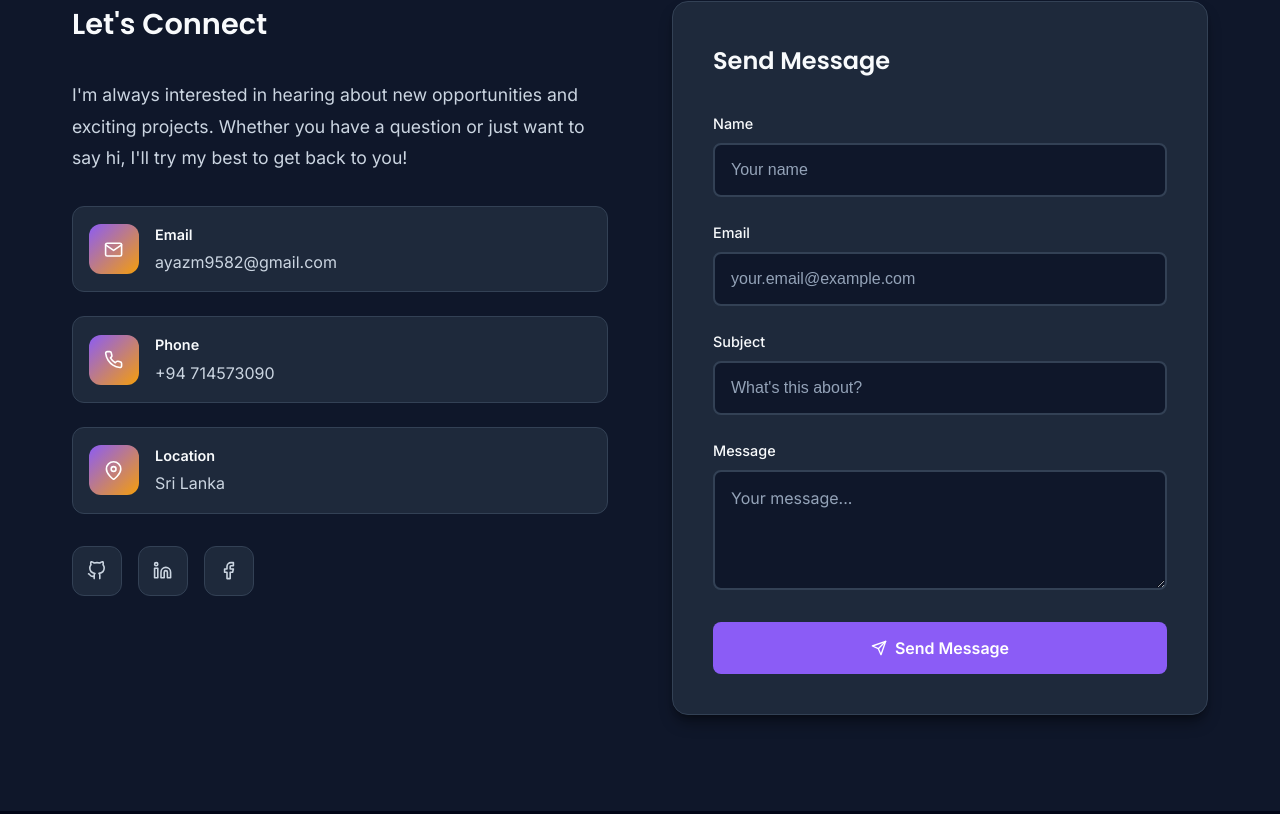
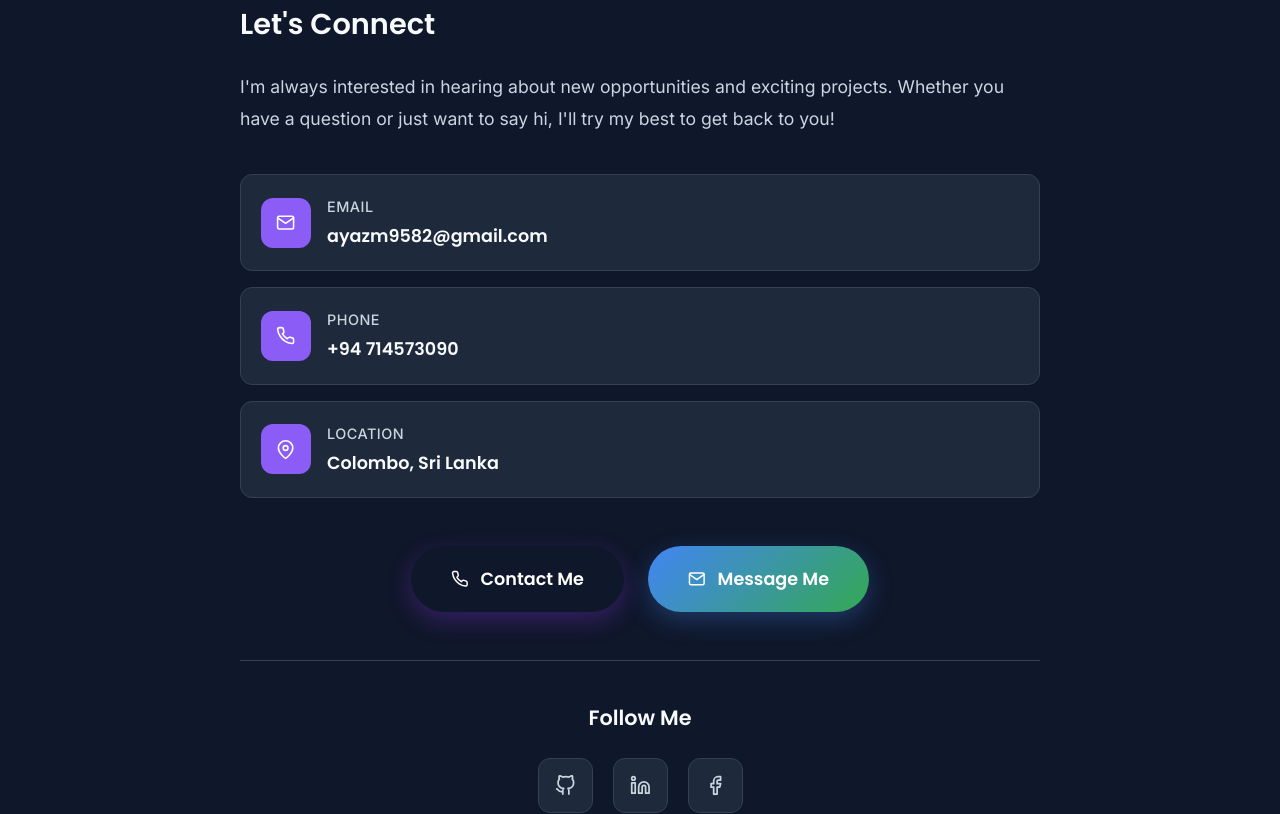
Before and after one commit to Ayazmax/my-portfolio, a React (Create React App) app: page / in a window 1280 px wide. Shown: the part 8687-9501 px from the top of the page. Built offline with nearby package versions, Linux system fonts and the light colour scheme.

Commit message:
added contact me and message me buttons

```diff
--- a/package.json
+++ b/package.json
@@ -3,7 +3,6 @@
   "version": "1.0.0",
   "private": true,
   "dependencies": {
-    "@emailjs/browser": "^4.4.1",
     "@testing-library/jest-dom": "^5.16.4",
     "@testing-library/react": "^13.3.0",
     "@testing-library/user-event": "^13.5.0",
--- a/src/components/Contact.js
+++ b/src/components/Contact.js
@@ -1,10 +1,8 @@
-import React, { useState, useEffect } from 'react';
+import React from 'react';
 import styled from 'styled-components';
 import { motion } from 'framer-motion';
 import { useInView } from 'react-intersection-observer';
-import { FiMail, FiPhone, FiMapPin, FiSend, FiGithub, FiLinkedin, FiFacebook, FiCheck, FiAlertCircle } from 'react-icons/fi';
-import emailjs from '@emailjs/browser';
-import { EMAILJS_CONFIG } from '../config/emailjs';
+import { FiMail, FiPhone, FiMapPin, FiGithub, FiLinkedin, FiFacebook } from 'react-icons/fi';
 
 const ContactSection = styled.section`
   padding: 6rem 0;
@@ -78,41 +76,38 @@ const SectionSubtitle = styled.p`
 `;
 
 const ContactContent = styled.div`
-  display: grid;
-  grid-template-columns: 1fr 1fr;
-  gap: 4rem;
-  align-items: start;
+  display: flex;
+  justify-content: center;
+  max-width: 800px;
+  margin: 0 auto;
 
   @media (max-width: 768px) {
-    grid-template-columns: 1fr;
-    gap: 2rem;
+    max-width: 100%;
   }
 
   @media (max-width: 480px) {
-    gap: 1.5rem;
+    max-width: 100%;
   }
 `;
 
 const ContactInfo = styled(motion.div)`
-  @media (max-width: 768px) {
-    order: 2;
-  }
+  width: 100%;
 `;
 
 const ContactTitle = styled.h3`
   font-size: 1.8rem;
   font-weight: 600;
   color: var(--text-primary);
-  margin-bottom: 2rem;
+  margin-bottom: 1.5rem;
   font-family: 'Poppins', sans-serif;
 
   @media (max-width: 768px) {
     font-size: 1.6rem;
-    margin-bottom: 1.5rem;
+    margin-bottom: 1.25rem;
   }
 
   @media (max-width: 480px) {
-    font-size: 1.4rem;
+    font-size: 1.5rem;
     margin-bottom: 1rem;
   }
 `;
@@ -120,29 +115,29 @@ const ContactTitle = styled.h3`
 const ContactDescription = styled.p`
   color: var(--text-secondary);
   line-height: 1.8;
-  margin-bottom: 2rem;
+  margin-bottom: 2.5rem;
   font-size: 1.1rem;
 
   @media (max-width: 768px) {
     font-size: 1rem;
-    margin-bottom: 1.5rem;
+    margin-bottom: 2rem;
   }
 
   @media (max-width: 480px) {
     font-size: 0.95rem;
-    margin-bottom: 1rem;
+    margin-bottom: 1.5rem;
   }
 `;
 
 const ContactItems = styled.div`
-  display: flex;
-  flex-direction: column;
-  gap: 1.5rem;
-  margin-bottom: 2rem;
+  margin-bottom: 3rem;
+
+  @media (max-width: 768px) {
+    margin-bottom: 2.5rem;
+  }
 
   @media (max-width: 480px) {
-    gap: 1rem;
-    margin-bottom: 1.5rem;
+    margin-bottom: 2rem;
   }
 `;
 
@@ -150,19 +145,30 @@ const ContactItem = styled(motion.div)`
   display: flex;
   align-items: center;
   gap: 1rem;
-  padding: 1rem;
+  padding: 1.25rem;
   background: var(--bg-card);
   border-radius: 12px;
   border: 1px solid var(--border-color);
+  margin-bottom: 1rem;
   transition: all 0.3s ease;
 
   &:hover {
-    transform: translateX(5px);
+    transform: translateY(-2px);
     box-shadow: var(--shadow-md);
+    border-color: var(--primary-color);
+  }
+
+  &:last-child {
+    margin-bottom: 0;
+  }
+
+  @media (max-width: 768px) {
+    padding: 1rem;
+    gap: 0.75rem;
   }
 
   @media (max-width: 480px) {
-    padding: 0.75rem;
+    padding: 0.875rem;
     gap: 0.75rem;
   }
 `;
@@ -171,7 +177,7 @@ const ContactIcon = styled.div`
   width: 50px;
   height: 50px;
   border-radius: 12px;
-  background: linear-gradient(135deg, var(--primary-color), var(--secondary-color));
+  background: var(--primary-color);
   display: flex;
   align-items: center;
   justify-content: center;
@@ -191,10 +197,12 @@ const ContactDetails = styled.div`
 `;
 
 const ContactLabel = styled.div`
-  font-weight: 600;
-  color: var(--text-primary);
+  font-size: 0.9rem;
+  font-weight: 500;
+  color: var(--text-secondary);
   margin-bottom: 0.25rem;
-  font-size: 0.9rem;
+  text-transform: uppercase;
+  letter-spacing: 0.5px;
 
   @media (max-width: 480px) {
     font-size: 0.85rem;
@@ -202,33 +210,185 @@ const ContactLabel = styled.div`
 `;
 
 const ContactValue = styled.div`
-  color: var(--text-secondary);
-  font-size: 1rem;
+  font-size: 1.1rem;
+  font-weight: 600;
+  color: var(--text-primary);
+  font-family: 'Poppins', sans-serif;
+
+  &.clickable {
+    cursor: pointer;
+    transition: color 0.3s ease;
+
+    &:hover {
+      color: var(--primary-color);
+    }
+  }
 
   @media (max-width: 480px) {
-    font-size: 0.9rem;
+    font-size: 1rem;
   }
 `;
 
-const SocialLinks = styled.div`
+const ContactButtonContainer = styled.div`
+  text-align: center;
+  margin: 3rem 0;
   display: flex;
-  gap: 1rem;
+  gap: 1.5rem;
+  justify-content: center;
+  flex-wrap: wrap;
+
+  @media (max-width: 768px) {
+    margin: 2.5rem 0;
+    gap: 1.25rem;
+  }
 
   @media (max-width: 480px) {
-    gap: 0.75rem;
+    margin: 2rem 0;
+    gap: 1rem;
+    flex-direction: column;
+    align-items: center;
   }
 `;
 
-const SocialLink = styled(motion.a)`
-  width: 50px;
-  height: 50px;
+const ContactButton = styled(motion.button)`
+  background: linear-gradient(135deg, var(--accent-primary), var(--accent-secondary));
+  color: white;
+  border: none;
+  padding: 1.25rem 2.5rem;
+  border-radius: 50px;
+  font-size: 1.1rem;
+  font-weight: 600;
+  cursor: pointer;
+  transition: all 0.3s ease;
+  display: flex;
+  align-items: center;
+  gap: 0.75rem;
+  box-shadow: 0 8px 25px rgba(147, 51, 234, 0.3);
+  font-family: 'Poppins', sans-serif;
+  min-width: 180px;
+  justify-content: center;
+
+  &:hover {
+    transform: translateY(-3px);
+    box-shadow: 0 12px 35px rgba(147, 51, 234, 0.4);
+  }
+
+  &:active {
+    transform: translateY(-1px);
+  }
+
+  @media (max-width: 768px) {
+    padding: 1.125rem 2.25rem;
+    font-size: 1rem;
+    min-width: 160px;
+  }
+
+  @media (max-width: 480px) {
+    padding: 1rem 2rem;
+    font-size: 0.95rem;
+    width: 100%;
+    max-width: 280px;
+    min-width: auto;
+  }
+`;
+
+const MessageButton = styled(motion.button)`
+  background: linear-gradient(135deg, #4285f4, #34a853);
+  color: white;
+  border: none;
+  padding: 1.25rem 2.5rem;
+  border-radius: 50px;
+  font-size: 1.1rem;
+  font-weight: 600;
+  cursor: pointer;
+  transition: all 0.3s ease;
+  display: flex;
+  align-items: center;
+  gap: 0.75rem;
+  box-shadow: 0 8px 25px rgba(66, 133, 244, 0.3);
+  font-family: 'Poppins', sans-serif;
+  min-width: 180px;
+  justify-content: center;
+
+  &:hover {
+    transform: translateY(-3px);
+    box-shadow: 0 12px 35px rgba(66, 133, 244, 0.4);
+  }
+
+  &:active {
+    transform: translateY(-1px);
+  }
+
+  @media (max-width: 768px) {
+    padding: 1.125rem 2.25rem;
+    font-size: 1rem;
+    min-width: 160px;
+  }
+
+  @media (max-width: 480px) {
+    padding: 1rem 2rem;
+    font-size: 0.95rem;
+    width: 100%;
+    max-width: 280px;
+    min-width: auto;
+  }
+`;
+
+const SocialLinks = styled(motion.div)`
+  margin-top: 3rem;
+  padding-top: 2.5rem;
+  border-top: 1px solid var(--border-color);
+
+  @media (max-width: 768px) {
+    margin-top: 2.5rem;
+    padding-top: 2rem;
+  }
+
+  @media (max-width: 480px) {
+    margin-top: 2rem;
+    padding-top: 1.5rem;
+  }
+`;
+
+const SocialTitle = styled.h3`
+  font-size: 1.3rem;
+  font-weight: 600;
+  color: var(--text-primary);
+  margin-bottom: 1.5rem;
+  font-family: 'Poppins', sans-serif;
+  text-align: center;
+
+  @media (max-width: 768px) {
+    font-size: 1.2rem;
+    margin-bottom: 1.25rem;
+  }
+
+  @media (max-width: 480px) {
+    font-size: 1.1rem;
+    margin-bottom: 1rem;
+  }
+`;
+
+const SocialIcons = styled.div`
+  display: flex;
+  gap: 1.25rem;
+  justify-content: center;
+
+  @media (max-width: 480px) {
+    gap: 1rem;
+  }
+`;
+
+const SocialIcon = styled(motion.a)`
+  width: 55px;
+  height: 55px;
   border-radius: 12px;
   background: var(--bg-card);
   display: flex;
   align-items: center;
   justify-content: center;
   color: var(--text-secondary);
-  font-size: 1.2rem;
+  font-size: 1.3rem;
   border: 1px solid var(--border-color);
   transition: all 0.3s ease;
 
@@ -236,259 +396,26 @@ const SocialLink = styled(motion.a)`
     background: var(--primary-color);
     color: white;
     transform: translateY(-3px);
+    border-color: var(--primary-color);
   }
 
   @media (max-width: 480px) {
-    width: 45px;
-    height: 45px;
-    font-size: 1.1rem;
+    width: 50px;
+    height: 50px;
+    font-size: 1.2rem;
   }
 `;
 
-const ContactForm = styled(motion.form)`
-  background: var(--bg-card);
-  padding: 2.5rem;
-  border-radius: 16px;
-  box-shadow: var(--shadow-lg);
-  border: 1px solid var(--border-color);
 
-  @media (max-width: 768px) {
-    order: 1;
-    padding: 2rem;
-  }
-
-  @media (max-width: 480px) {
-    padding: 1.5rem;
-  }
-`;
-
-const FormTitle = styled.h3`
-  font-size: 1.5rem;
-  font-weight: 600;
-  color: var(--text-primary);
-  margin-bottom: 2rem;
-  font-family: 'Poppins', sans-serif;
-
-  @media (max-width: 768px) {
-    font-size: 1.3rem;
-    margin-bottom: 1.5rem;
-  }
-
-  @media (max-width: 480px) {
-    font-size: 1.2rem;
-    margin-bottom: 1rem;
-  }
-`;
-
-const FormGroup = styled.div`
-  margin-bottom: 1.5rem;
-
-  @media (max-width: 480px) {
-    margin-bottom: 1rem;
-  }
-`;
-
-const FormLabel = styled.label`
-  display: block;
-  font-weight: 500;
-  color: var(--text-primary);
-  margin-bottom: 0.5rem;
-  font-size: 0.9rem;
-
-  @media (max-width: 480px) {
-    font-size: 0.85rem;
-    margin-bottom: 0.4rem;
-  }
-`;
-
-const FormInput = styled.input`
-  width: 100%;
-  padding: 1rem;
-  border: 2px solid var(--border-color);
-  border-radius: 8px;
-  font-size: 1rem;
-  transition: all 0.3s ease;
-  background: var(--bg-primary);
-  color: var(--text-primary);
-
-  &:focus {
-    outline: none;
-    border-color: var(--primary-color);
-    background: var(--bg-secondary);
-  }
-
-  &::placeholder {
-    color: var(--text-light);
-  }
-
-  @media (max-width: 480px) {
-    padding: 0.875rem;
-    font-size: 0.95rem;
-  }
-`;
-
-const FormTextarea = styled.textarea`
-  width: 100%;
-  padding: 1rem;
-  border: 2px solid var(--border-color);
-  border-radius: 8px;
-  font-size: 1rem;
-  transition: all 0.3s ease;
-  background: var(--bg-primary);
-  color: var(--text-primary);
-  resize: vertical;
-  min-height: 120px;
-  font-family: inherit;
-
-  &:focus {
-    outline: none;
-    border-color: var(--primary-color);
-    background: var(--bg-secondary);
-  }
-
-  &::placeholder {
-    color: var(--text-light);
-  }
-
-  @media (max-width: 480px) {
-    padding: 0.875rem;
-    font-size: 0.95rem;
-    min-height: 100px;
-  }
-`;
-
-const SubmitButton = styled(motion.button)`
-  width: 100%;
-  background: var(--primary-color);
-  color: white;
-  padding: 1rem 2rem;
-  border-radius: 8px;
-  font-weight: 600;
-  font-size: 1rem;
-  border: none;
-  cursor: pointer;
-  display: flex;
-  align-items: center;
-  justify-content: center;
-  gap: 0.5rem;
-  transition: all 0.3s ease;
-  min-height: 44px;
-
-  &:hover {
-    background: var(--primary-dark);
-    transform: translateY(-2px);
-  }
-
-  &:disabled {
-    opacity: 0.6;
-    cursor: not-allowed;
-    transform: none;
-  }
-
-  @media (max-width: 480px) {
-    padding: 0.875rem 1.5rem;
-    font-size: 0.95rem;
-  }
-`;
-
-const StatusMessage = styled(motion.div)`
-  padding: 1rem;
-  margin-bottom: 1.5rem;
-  border-radius: 8px;
-  display: flex;
-  align-items: center;
-  gap: 0.5rem;
-  font-size: 0.9rem;
-  line-height: 1.4;
-
-  @media (max-width: 480px) {
-    padding: 0.875rem;
-    margin-bottom: 1rem;
-    font-size: 0.85rem;
-  }
-`;
-
-const SuccessMessage = styled(StatusMessage)`
-  background: rgba(34, 197, 94, 0.1);
-  border: 1px solid rgba(34, 197, 94, 0.3);
-  color: #22c55e;
-`;
-
-const ErrorMessage = styled(StatusMessage)`
-  background: rgba(239, 68, 68, 0.1);
-  border: 1px solid rgba(239, 68, 68, 0.3);
-  color: #ef4444;
-`;
 
 const Contact = () => {
-  const [ref, inView] = useInView({
-    triggerOnce: true,
+  const { ref, inView } = useInView({
     threshold: 0.1,
+    triggerOnce: true
   });
 
-  const [formData, setFormData] = useState({
-    name: '',
-    email: '',
-    subject: '',
-    message: ''
-  });
-
-  const [isSubmitting, setIsSubmitting] = useState(false);
-  const [submitStatus, setSubmitStatus] = useState(null); // 'success', 'error', or null
-
-  // Initialize EmailJS
-  useEffect(() => {
-    emailjs.init(EMAILJS_CONFIG.PUBLIC_KEY);
-  }, []);
-
-  const handleInputChange = (e) => {
-    const { name, value } = e.target;
-    setFormData(prev => ({
-      ...prev,
-      [name]: value
-    }));
-  };
-
-  const handleSubmit = async (e) => {
-    e.preventDefault();
-    setIsSubmitting(true);
-    setSubmitStatus(null);
-
-    try {
-      // EmailJS service configuration
-      const templateParams = {
-        from_name: formData.name,
-        from_email: formData.email,
-        subject: formData.subject,
-        message: formData.message,
-        to_email: 'ayazm9582@gmail.com'
-      };
-
-      // Send email using EmailJS
-      const result = await emailjs.send(
-        EMAILJS_CONFIG.SERVICE_ID,
-        EMAILJS_CONFIG.TEMPLATE_ID,
-        templateParams,
-        EMAILJS_CONFIG.PUBLIC_KEY
-      );
-
-      if (result.status === 200) {
-        setSubmitStatus('success');
-        setFormData({
-          name: '',
-          email: '',
-          subject: '',
-          message: ''
-        });
-      } else {
-        setSubmitStatus('error');
-      }
-    } catch (error) {
-      console.error('Email sending failed:', error);
-      setSubmitStatus('error');
-    } finally {
-      setIsSubmitting(false);
-    }
+  const handleContactClick = () => {
+    window.location.href = 'tel:+94714573090';
   };
 
   const contactInfo = [
@@ -507,15 +434,15 @@ const Contact = () => {
     {
       icon: <FiMapPin />,
       label: 'Location',
-      value: 'Sri Lanka',
+      value: 'Colombo, Sri Lanka',
       link: null
     }
   ];
 
   const socialLinks = [
-    { icon: <FiGithub />, url: 'https://github.com/Ayazmax' },
-    { icon: <FiLinkedin />, url: 'https://www.linkedin.com/in/mohomed-ayaz-b7632423b' },
-    { icon: <FiFacebook />, url: 'https://www.facebook.com/share/1EWTvK75LF/' }
+    { icon: <FiGithub />, url: 'https://github.com/ayazm9582' },
+    { icon: <FiLinkedin />, url: 'https://linkedin.com/in/ayazm9582' },
+    { icon: <FiFacebook />, url: 'https://facebook.com/ayazm9582' }
   ];
 
   return (
@@ -547,138 +474,76 @@ const Contact = () => {
             <ContactItems>
               {contactInfo.map((item, index) => (
                 <ContactItem
-                  key={item.label}
-                  initial={{ opacity: 0, x: -30 }}
+                  key={index}
+                  initial={{ opacity: 0, x: -20 }}
                   animate={inView ? { opacity: 1, x: 0 } : {}}
-                  transition={{ duration: 0.6, delay: 0.4 + (index * 0.1) }}
-                  whileHover={{ scale: 1.02 }}
+                  transition={{ duration: 0.6, delay: 0.4 + index * 0.1 }}
+                  onClick={item.link ? () => window.open(item.link, '_blank') : undefined}
+                  style={{ cursor: item.link ? 'pointer' : 'default' }}
                 >
-                  <ContactIcon>
-                    {item.icon}
-                  </ContactIcon>
+                  <ContactIcon>{item.icon}</ContactIcon>
                   <ContactDetails>
                     <ContactLabel>{item.label}</ContactLabel>
-                    {item.link ? (
-                      <ContactValue as="a" href={item.link}>
+                    <ContactValue className={item.link ? 'clickable' : ''}>
                       {item.value}
                     </ContactValue>
-                    ) : (
-                      <ContactValue>{item.value}</ContactValue>
-                    )}
                   </ContactDetails>
                 </ContactItem>
               ))}
             </ContactItems>
 
-            <SocialLinks>
+            <ContactButtonContainer>
+              <ContactButton
+                onClick={handleContactClick}
+                whileHover={{ scale: 1.05 }}
+                whileTap={{ scale: 0.95 }}
+                initial={{ opacity: 0, y: 20 }}
+                animate={inView ? { opacity: 1, y: 0 } : {}}
+                transition={{ duration: 0.6, delay: 0.8 }}
+              >
+                <FiPhone />
+                Contact Me
+              </ContactButton>
+              <MessageButton
+                onClick={() => window.open('mailto:ayazm9582@gmail.com', '_blank')}
+                whileHover={{ scale: 1.05 }}
+                whileTap={{ scale: 0.95 }}
+                initial={{ opacity: 0, y: 20 }}
+                animate={inView ? { opacity: 1, y: 0 } : {}}
+                transition={{ duration: 0.6, delay: 0.9 }}
+              >
+                <FiMail />
+                Message Me
+              </MessageButton>
+            </ContactButtonContainer>
+
+            <SocialLinks
+              initial={{ opacity: 0, y: 20 }}
+              animate={inView ? { opacity: 1, y: 0 } : {}}
+              transition={{ duration: 0.6, delay: 1 }}
+            >
+              <SocialTitle>Follow Me</SocialTitle>
+              <SocialIcons>
                 {socialLinks.map((social, index) => (
-                <SocialLink
+                  <SocialIcon
                     key={index}
                     href={social.url}
                     target="_blank"
                     rel="noopener noreferrer"
-                  initial={{ opacity: 0, scale: 0.8 }}
+                    initial={{ opacity: 0, scale: 0 }}
                     animate={inView ? { opacity: 1, scale: 1 } : {}}
-                  transition={{ duration: 0.4, delay: 0.8 + (index * 0.1) }}
-                  whileHover={{ scale: 1.1 }}
+                    transition={{ duration: 0.4, delay: 1.2 + index * 0.1 }}
+                    whileHover={{ scale: 1.1, y: -3 }}
                     whileTap={{ scale: 0.9 }}
                   >
                     {social.icon}
-                </SocialLink>
+                  </SocialIcon>
                 ))}
+              </SocialIcons>
             </SocialLinks>
           </ContactInfo>
 
-          <ContactForm
-            initial={{ opacity: 0, x: 50 }}
-            animate={inView ? { opacity: 1, x: 0 } : {}}
-            transition={{ duration: 0.8, delay: 0.4 }}
-            onSubmit={handleSubmit}
-          >
-            <FormTitle>Send Message</FormTitle>
 
-            {/* Status Messages */}
-            {submitStatus === 'success' && (
-              <SuccessMessage
-                initial={{ opacity: 0, y: -10 }}
-                animate={{ opacity: 1, y: 0 }}
-              >
-                <FiCheck />
-                Message sent successfully! I'll get back to you soon.
-              </SuccessMessage>
-            )}
-
-            {submitStatus === 'error' && (
-              <ErrorMessage
-                initial={{ opacity: 0, y: -10 }}
-                animate={{ opacity: 1, y: 0 }}
-              >
-                <FiAlertCircle />
-                Failed to send message. Please try again or contact me directly at ayazm9582@gmail.com
-              </ErrorMessage>
-            )}
-
-            <FormGroup>
-              <FormLabel htmlFor="name">Name</FormLabel>
-              <FormInput
-                type="text"
-                id="name"
-                name="name"
-                value={formData.name}
-                onChange={handleInputChange}
-                placeholder="Your name"
-                required
-              />
-            </FormGroup>
-
-            <FormGroup>
-              <FormLabel htmlFor="email">Email</FormLabel>
-              <FormInput
-                type="email"
-                id="email"
-                name="email"
-                value={formData.email}
-                onChange={handleInputChange}
-                placeholder="your.email@example.com"
-                required
-              />
-            </FormGroup>
-
-            <FormGroup>
-              <FormLabel htmlFor="subject">Subject</FormLabel>
-              <FormInput
-                type="text"
-                id="subject"
-                name="subject"
-                value={formData.subject}
-                onChange={handleInputChange}
-                placeholder="What's this about?"
-                required
-              />
-            </FormGroup>
-
-            <FormGroup>
-              <FormLabel htmlFor="message">Message</FormLabel>
-              <FormTextarea
-                id="message"
-                name="message"
-                value={formData.message}
-                onChange={handleInputChange}
-                placeholder="Your message..."
-                required
-              />
-            </FormGroup>
-
-            <SubmitButton
-              type="submit"
-              disabled={isSubmitting}
-              whileHover={{ scale: 1.02 }}
-              whileTap={{ scale: 0.98 }}
-            >
-              <FiSend />
-              {isSubmitting ? 'Sending...' : 'Send Message'}
-            </SubmitButton>
-          </ContactForm>
         </ContactContent>
       </Container>
     </ContactSection>
```
Also changed, not shown: src/config/emailjs.js (deleted, +0 -28 lines), 2 other files (tests, documents, lock files or other folders). Lines whose indentation alone changed are shown as unchanged.
